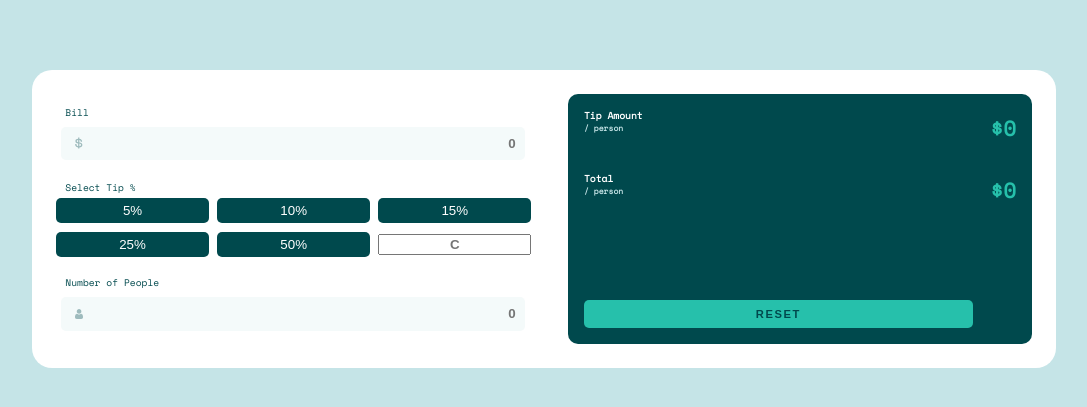
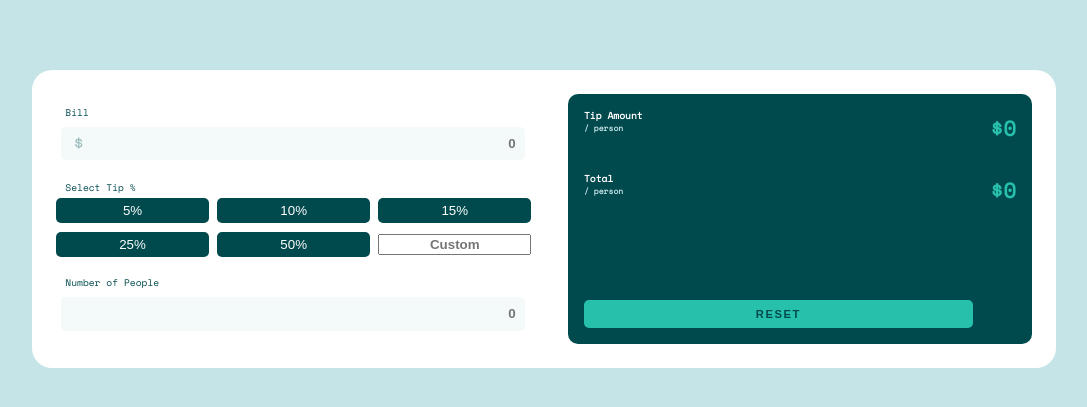
Before and after one commit to julaxe/React-TipCalculator, a React (Create React App) app in the folder tip-calculator/: page / in a window 1280 px wide. Shown: the part 221-628 px from the top of the page, without its empty margins (96-1183 px from the left). Built offline with nearby package versions, Linux system fonts and the light colour scheme.

Commit message:
All validations done

```diff
--- a/tip-calculator/src/App.css
+++ b/tip-calculator/src/App.css
@@ -20,7 +20,7 @@ html{
   background: white;
   font-weight: 400;
   width: auto;
-  min-width: 200px;
+  min-width: 550px;
   border-radius:20px;
   color: #00494d;
 }
@@ -28,4 +28,7 @@ html{
   .App{
     grid-template-rows: 20% 80%;
   }
+  .calculator{
+    min-width: 220px;
+  }
 }
--- a/tip-calculator/src/Calculator.css
+++ b/tip-calculator/src/Calculator.css
@@ -11,6 +11,11 @@
         grid-template-columns: none;
         grid-template-rows: 50vh 30vh;
     }
+}
+.error-message{
+    color: rgb(138, 78, 0);
+    padding-left: 1.5rem;
+    font-size: 0.5rem;
 }
 .left{
     padding: 1.5rem;
--- a/tip-calculator/src/Calculator.js
+++ b/tip-calculator/src/Calculator.js
@@ -5,7 +5,8 @@ export default function Calculator() {
     const bill = React.useRef(0);
     const people = React.useRef(0);
     const [result, setResult] = React.useState({tip : 0, total : 0 })
-    const [error, setError] = React.useState(null);
+    const [error, setError] = React.useState({bill: "", people: ""});
+    const cTip = React.useRef(0);
 
     const tipArray = [5,10,15,25,50];
     const [stArray, setStArray] = React.useState(tipArray.map(
@@ -14,14 +15,37 @@ export default function Calculator() {
         }
     ))
     function onChangeHandler(event){
+        setStArray(stArray.map(e=> {return {tip: e.tip, active: false}}))
+
+        if(event.target.id === "bill"){
+            if(!parseFloat(event.target.value)) {
+                setError({...error, bill: "set a proper value" });
+            }else if(parseFloat(event.target.value) <= 0)
+            {
+                setError({...error, bill: "number greater than zero"});
+            }else{
+                setError({ ...error,bill: ""});
+            }
+        }else{
+
+            if(!parseFloat(event.target.value)) {
+                setError({ ...error,people: "set a proper value"});
+            }else if(parseFloat(event.target.value) <= 0)
+            {
+                setError({ ...error,people: "number greater than zero"});
+            }else{
+                setError({ ...error,people: ""});
+            }
+        }
+
     }
     function onClickHandler(event){
-        if(people.current.value <= 0)
+
+        if(error.bill !== "" || error.people !== "" || people.current.value === "")
         {
-            setError("Set a proper number");
+            console.log(people.current.value)
             return
         }
-        setError(null);
         const newTip = parseInt(event.target.value);
         setStArray(stArray.map(
             e => {
@@ -32,15 +56,30 @@ export default function Calculator() {
                 }
             }
         ))
+        CalculateResults(newTip);
 
+    }
+
+    function CalculateResults(newTip){
         const TipAmount = (bill.current.value / people.current.value) * (newTip / 100)
         const total = (bill.current.value / people.current.value) + TipAmount
-        console.log(TipAmount)
         setResult({tip:TipAmount.toFixed(2), total: total.toFixed(2)})
+    }
+    function customTip(event){
+        if((!parseFloat(event.target.value) && parseFloat(event.target.value) !== 0) ||
+        parseFloat(event.target.value) < 0 ||
+        people.current.value === ""){
+            return;
+        }
+        CalculateResults(event.target.value);
+
     }
 
     function reset(){
-
+        bill.current.value = "";
+        people.current.value = 1;
+        cTip.current.value = "";
+        CalculateResults(0);
     }
 
     function Button(props) {
@@ -59,7 +98,7 @@ export default function Calculator() {
         <div className="form">
             <div className="left">
                 <div className="input">
-                    <label htmlFor="bill">Bill</label><br></br>
+                    <label htmlFor="bill">Bill {error.bill ? <label className="error-message">{error.bill}</label>: ''}</label><br></br>
                     <input ref={bill} id="bill" type="text" placeholder="0" onChange={onChangeHandler}/>
                 </div>
                 <label className="label">Select Tip %</label>
@@ -68,12 +107,12 @@ export default function Calculator() {
                         <Button key={e.tip} percentage={e.tip} active={e.active} />
                     )}
                     <div className="tip-option">
-                        <input type="text" id="customTip" placeholder="C"/>
+                        <input ref={cTip} type="text" id="customTip" placeholder="Custom" onChange={customTip}/>
                     </div>
                 </div>
                 <div className="input">
-                    <label htmlFor="nofP">Number of People</label>{error ? <label>{error}</label>: ''}<br></br>
-                    <input ref={people} id="nofP" type="text" placeholder="0" />
+                    <label htmlFor="people">Number of People{error.people ? <label className="error-message">{error.people}</label>: ''}</label><br></br>
+                    <input ref={people} id="people" type="text" placeholder="0" onChange={onChangeHandler}/>
                 </div>
             </div>
 
@@ -101,7 +140,7 @@ export default function Calculator() {
                     </div>
                     <div className="right-bottom">
                         <div className="reset-container">
-                            <button className="reset">RESET</button>
+                            <button className="reset" onClick={reset}>RESET</button>
                         </div>
                     </div>
                 </div>
```
